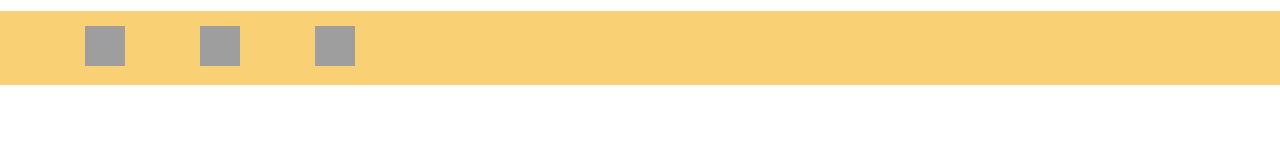
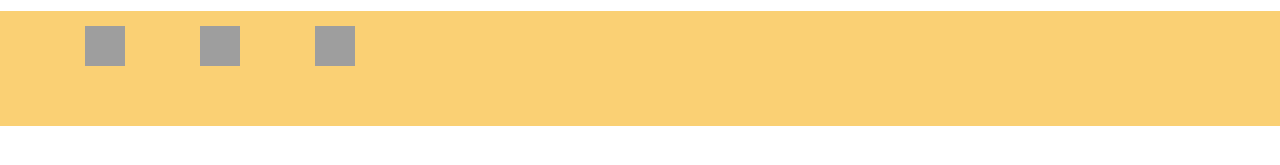
Before and after one commit to kiraDygina/vlad, a plain HTML site: page index.html in a window 1280 px wide. Shown: the part 567-732 px from the top of the page. Drawn offline with Linux system fonts and the light colour scheme; grey boxes are pictures that could not be loaded.

Commit message:
Update style.css

```diff
--- a/style.css
+++ b/style.css
@@ -17,7 +17,7 @@ text-align: center;}
 .s{border-radius: 15px;}
 .d{border-radius: 15px ;}
 .g{border:10px inset #FF6933; padding:10px;}
-footer{background: #FAD074;
+footer{background: #FAD074;height: 85px;
 padding:15px}
 .t{width: 40px; height: 40px;}
 footer a{margin-left: 70px;}
```
